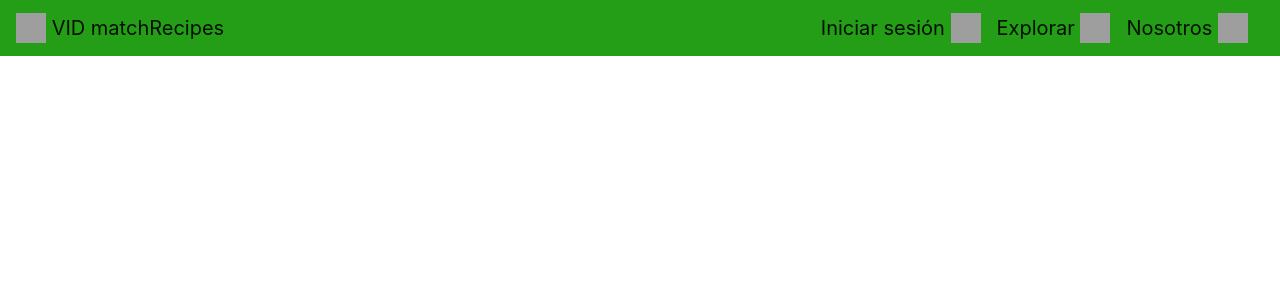
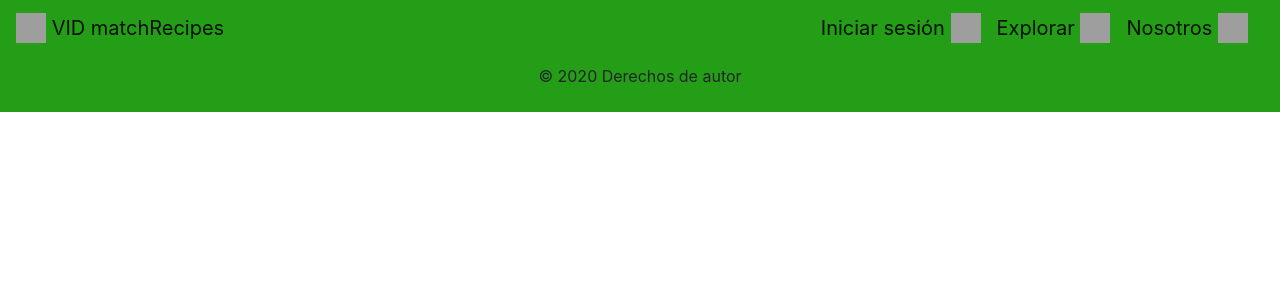
Before and after one commit to IsmaelLopez0/VID, a Django app: template VID/recetario/templates/base.html in a window 1280 px wide. Shown: the top 300 px of the page. Run offline with Django 3.2, Linux system fonts and the light colour scheme; the template is opened without the code that fills it, so the values that code supplies are empty; parts of the project's set-up code (start-up, migrations or seed data) failed here and were passed over; some libraries are stand-ins or nearby versions; grey boxes are pictures that could not be loaded.

Commit message:
Update base.html

```diff
--- a/VID/recetario/templates/base.html
+++ b/VID/recetario/templates/base.html
@@ -41,4 +41,13 @@
         {% endblock %}
 
     </body>
+     {% block pie %}
+    <footer>
+        <nav class="navbar sticky-top navbar-light justify-content-center" style="background-color: #249E16;">
+            <p class="text-center">
+                &#169; 2020 Derechos de autor
+            </p>
+        </nav>
+    </footer>
+    {% endblock %}
 </html>
```
